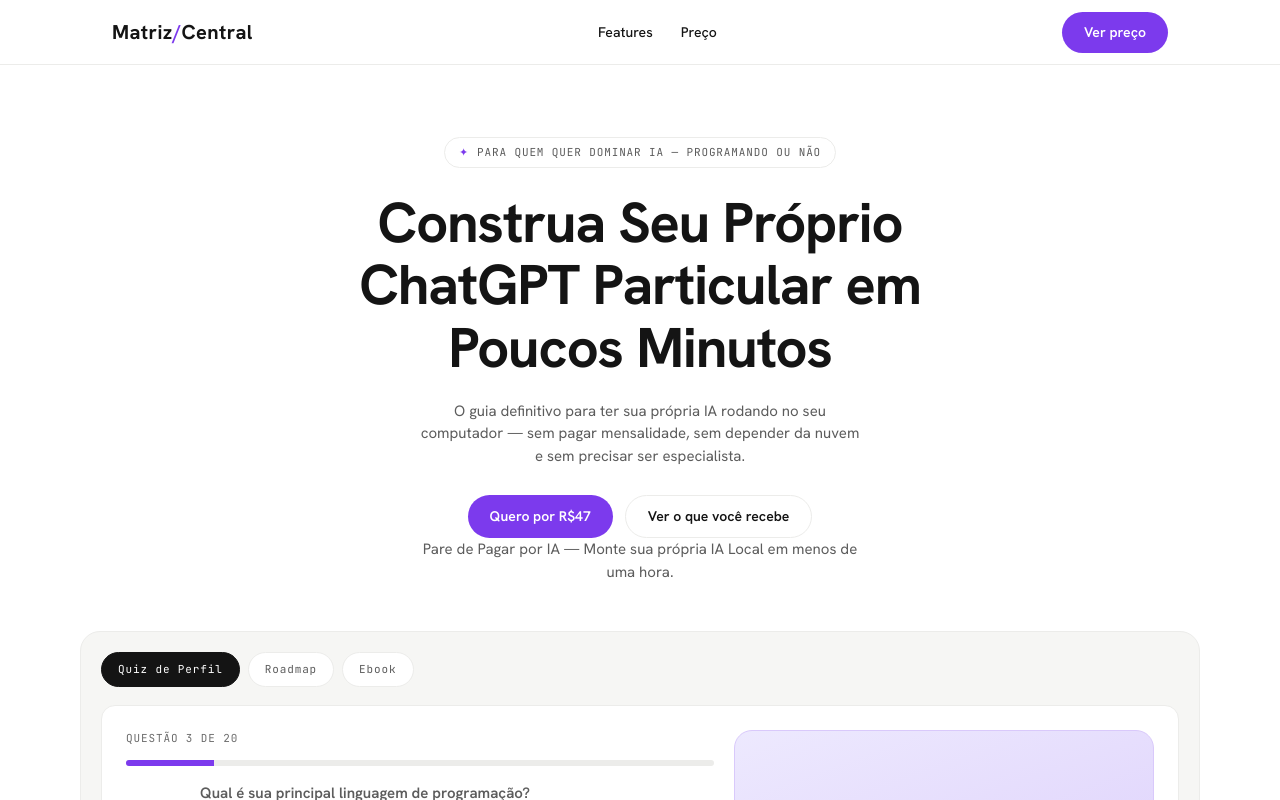
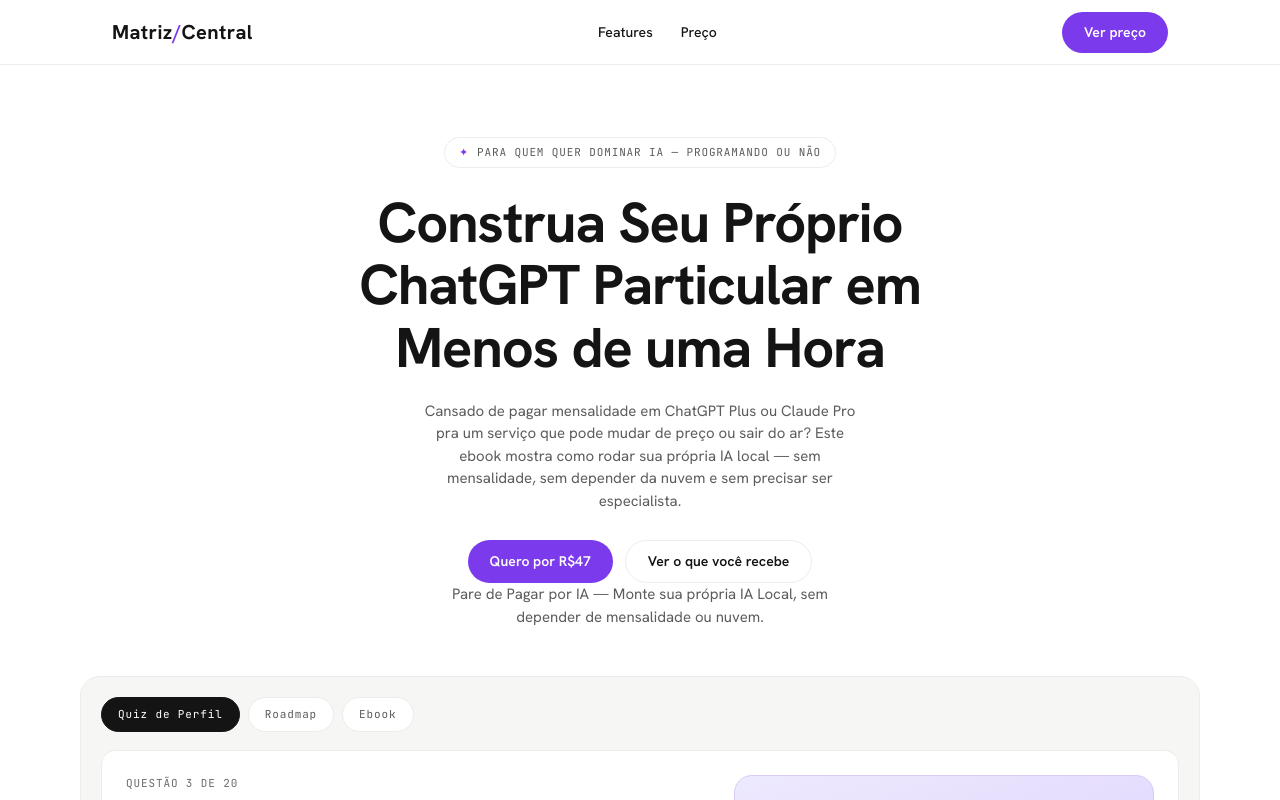
Before and after one commit to limajeferson/matrizcentral, a Next.js app: page / in a window 1280 px wide. Shown: the top 800 px of the page. Built offline with nearby package versions, Linux system fonts and the light colour scheme.

Commit message:
fix: corrige inconsistencias de copy e expectativa antes do clique para /oferta

```diff
--- a/src/components/marketing/FeaturesGrid.tsx
+++ b/src/components/marketing/FeaturesGrid.tsx
@@ -211,7 +211,7 @@ const FEATURES: {
     title: "Pesquisa com a Comunidade",
     category: "DADOS REAIS",
     description:
-      "Responda em segundos e veja o que o resto da comunidade está usando — sem enrolação, dado real.",
+      "Responda em segundos e acompanhe os dados da comunidade crescendo em tempo real.",
     visual: <PesquisaVisual />,
   },
   {
--- a/src/components/marketing/FinalCta.tsx
+++ b/src/components/marketing/FinalCta.tsx
@@ -2,7 +2,7 @@ export default function FinalCta() {
   return (
     <div className="container">
       <div className="cta">
-        <h2>Comece Sua Trilha de Estudo Hoje</h2>
+        <h2>Comece Sua Trilha de Estudo</h2>
         <p>
           Descubra seu perfil, siga um roadmap sob medida e valide o que
           aprendeu com um certificado verificável.
--- a/src/components/marketing/Hero.tsx
+++ b/src/components/marketing/Hero.tsx
@@ -6,11 +6,12 @@ export default function Hero() {
       <span className="badge mono">
         <i>✦</i> Para quem quer dominar IA — programando ou não
       </span>
-      <h1>Construa Seu Próprio ChatGPT Particular em Poucos Minutos</h1>
+      <h1>Construa Seu Próprio ChatGPT Particular em Menos de uma Hora</h1>
       <p>
-        O guia definitivo para ter sua própria IA rodando no seu computador —
-        sem pagar mensalidade, sem depender da nuvem e sem precisar ser
-        especialista.
+        Cansado de pagar mensalidade em ChatGPT Plus ou Claude Pro pra um
+        serviço que pode mudar de preço ou sair do ar? Este ebook mostra como
+        rodar sua própria IA local — sem mensalidade, sem depender da nuvem
+        e sem precisar ser especialista.
       </p>
 
       <div className="hero-cta">
@@ -23,7 +24,8 @@ export default function Hero() {
       </div>
 
       <p className="hero-note">
-        Pare de Pagar por IA — Monte sua própria IA Local em menos de uma hora.
+        Pare de Pagar por IA — Monte sua própria IA Local, sem depender de
+        mensalidade ou nuvem.
       </p>
 
       <DemoWidget />
--- a/src/components/marketing/PricingSection.tsx
+++ b/src/components/marketing/PricingSection.tsx
@@ -17,8 +17,8 @@ export default function PricingSection() {
             <h2>A partir de R$47, sem mensalidade</h2>
           </div>
           <div className="aside">
-            Comece com o ebook avulso ou veja os planos com mais ebooks e
-            acesso completo ao hub de conteúdo.
+            Comece com o ebook avulso, disponível agora. Os planos com mais
+            ebooks e acesso completo já têm lista de espera aberta em /oferta.
           </div>
         </div>
 
@@ -42,8 +42,8 @@ export default function PricingSection() {
                 <li key={feature}>{feature}</li>
               ))}
             </ul>
-            <span className="foot" style={{ color: "#4c1d95" }}>
-              Planos mensal e anual com mais ebooks disponíveis em /oferta
+            <span className="foot">
+              Planos mensal e anual (em breve) com mais ebooks — veja em /oferta
             </span>
           </div>
         </div>
```
